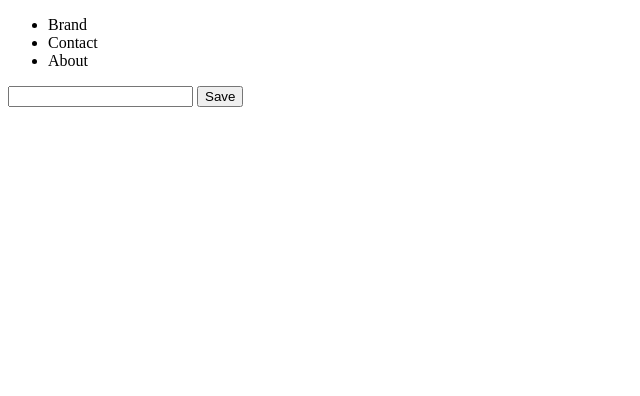
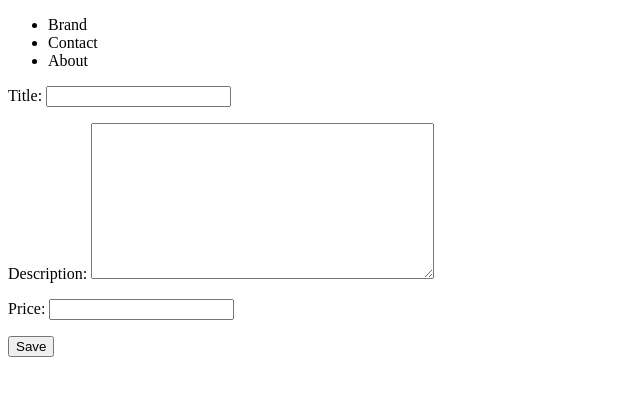
Before and after one commit to isirfanm/try_django, a Django app: template products/templates/products/product_create.html in a window 1280 px wide. Shown: the top 396 px of the page, without its empty margins (0-640 px from the left). Run offline with Django 3.2, Linux system fonts and the light colour scheme; the template is opened without the code that fills it: values that come from a table or form of the project are taken from there, others are empty.

Commit message:
form widgets

```diff
--- a/products/forms.py
+++ b/products/forms.py
@@ -7,3 +7,22 @@ class ProductForm(forms.ModelForm):
     class Meta:
         model = Product
         fields = ["title", "description", "price"]
+
+
+class RawProductForm(forms.Form):
+    title = forms.CharField(
+        label="", widget=forms.TextInput(attrs={"placeholder": "Your title"})
+    )
+    description = forms.CharField(
+        required=False,
+        widget=forms.Textarea(
+            attrs={
+                "placeholder": "Your description",
+                "id": "my-id-for-textarea",
+                "class": "new-class-name two",
+                "rows": 20,
+                "cols": 120,
+            }
+        ),
+    )
+    price = forms.DecimalField(initial=199.99)
--- a/products/templates/products/product_create.html
+++ b/products/templates/products/product_create.html
@@ -3,7 +3,7 @@
 {% block content %}
 <form method="POST">
     {% csrf_token %}
-    <input type="text" name="title" />
+    {{ form.as_p }}
     <input type="submit" value="Save" />
 </form>
 {% endblock %}
```
Also changed, not shown: products/views.py (+13 -2 lines).
